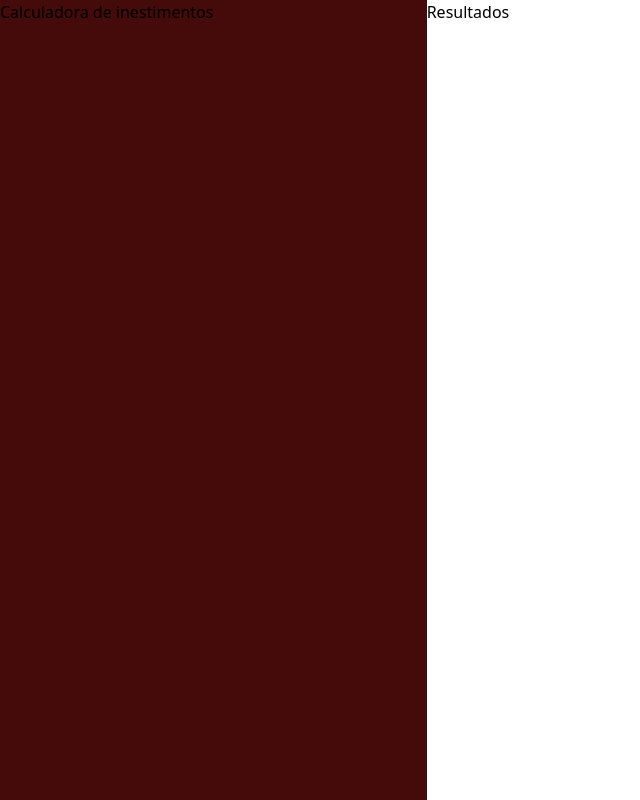
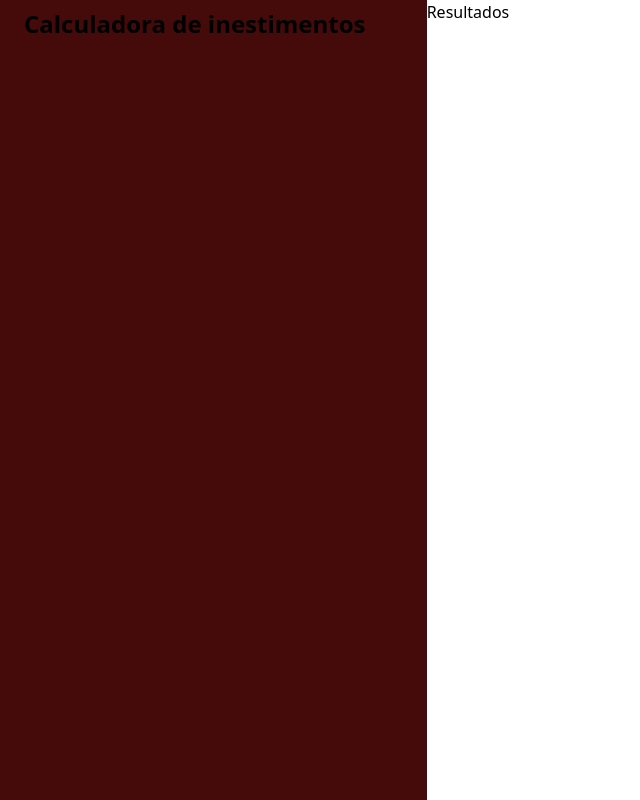
Before and after one commit to JDSdamasceno/Calculadora_Investimentos, a website built with Vite: page index.html in a window 1280 px wide. Shown: the whole page, without its empty margins (0-640 px from the left). Built offline with nearby package versions, Linux system fonts and the light colour scheme.

Commit message:
second commit

```diff
--- a/index.html
+++ b/index.html
@@ -7,8 +7,11 @@
     <title>Calculadora de Investimentos</title>
   </head>
   <body class="h-[100dvh] grid grid-cols-3 grid-rows-2">
-    <aside class="bg-red-950 row-span-2">
-      <h1 >Calculadora de inestimentos</h1>
+    <aside class="bg-red-950 row-span-2 bg-emerald-300">
+      <h1 class="text-2xl	font-bold px-6 py-2">Calculadora de inestimentos</h1>
+      <form>
+
+      </form>
     </aside>
     <main>
       <p>Resultados</p>
```
